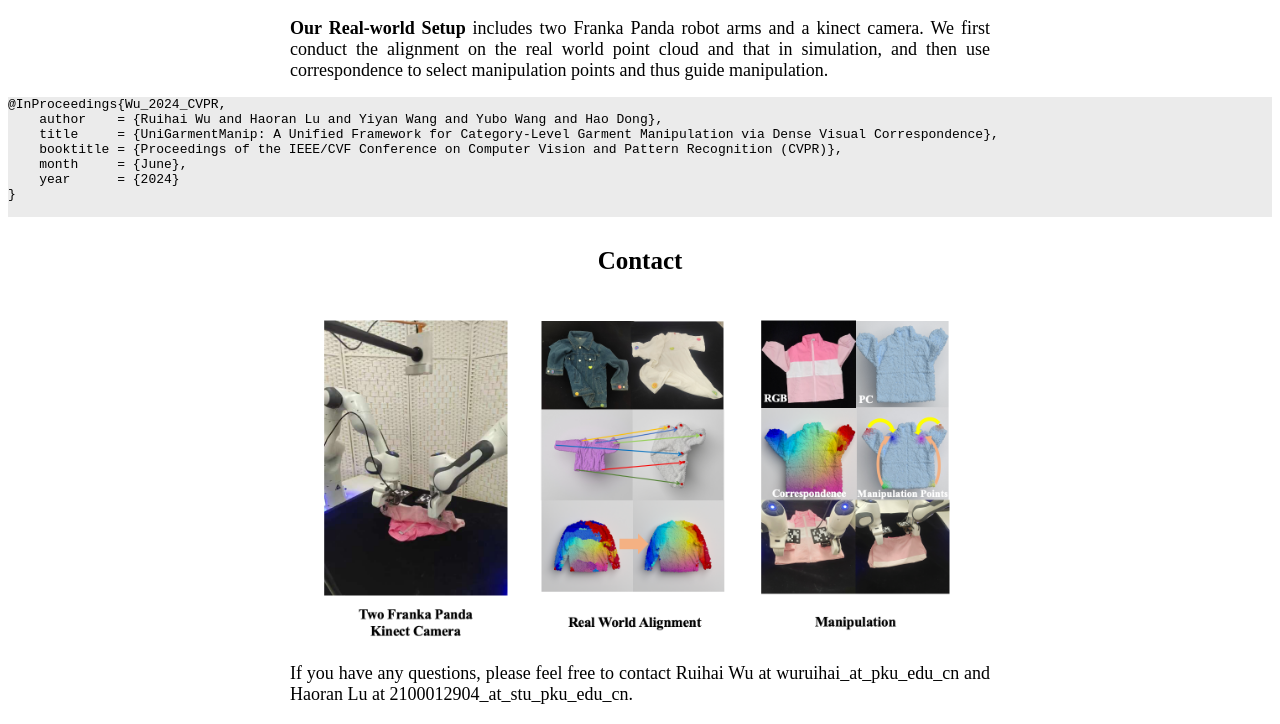
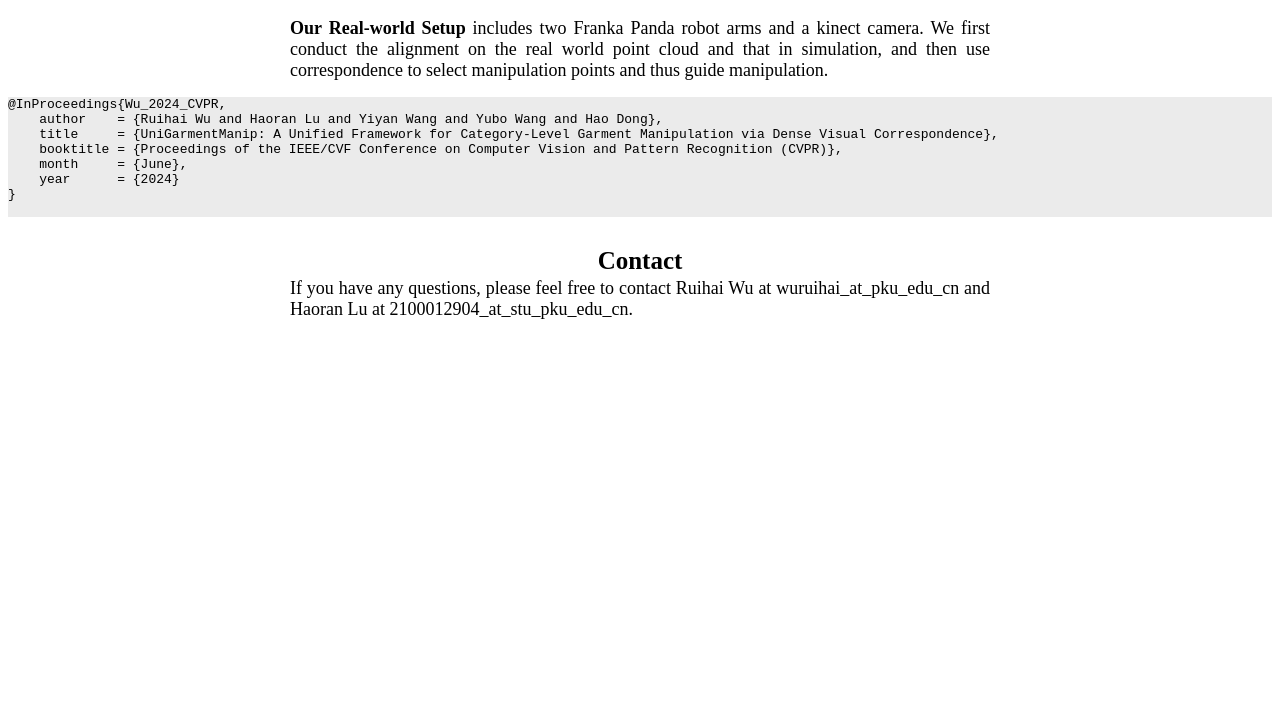
Before and after one commit to warshallrho/unigarmentmanip, a plain HTML site: page index.html in a window 1280 px wide. Shown: the part 4158-4882 px from the top of the page. After the commit the page ends 4497 px from the top, so only its background shows below. Drawn offline with Linux system fonts and the light colour scheme; a web font is replaced by a local one.

Commit message:
Update index.html

```diff
--- a/index.html
+++ b/index.html
@@ -107,7 +107,6 @@
 <div class="abstractTitle">
     Contact
 </div>
-  <img class="bannerImage" src="./images/RealWorldSetup.png" ,="" width="800"><br>
   <table width="800" align="center"><tbody><tr><td><p class="figureTitleText">
       If you have any questions, please feel free to contact Ruihai Wu at wuruihai_at_pku_edu_cn and Haoran Lu at 2100012904_at_stu_pku_edu_cn.
   </p></td></tr></tbody></table>
```
